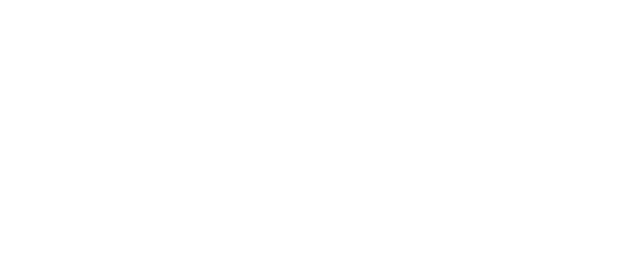
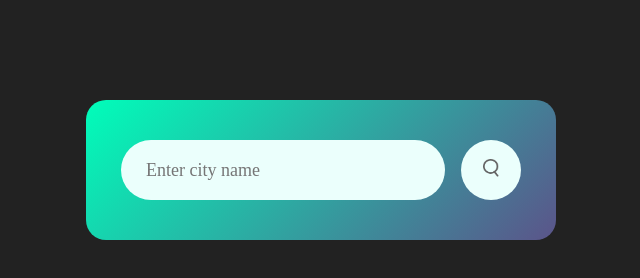
Before and after one commit to Raviraj2022/weather-app, a plain HTML site: page index.html in a window 1280 px wide. Shown: the whole page, without its empty margins (319-959 px from the left). Drawn offline with Linux system fonts and the light colour scheme.

Commit message:
complete input and search button styling

```diff
--- a/index.html
+++ b/index.html
@@ -7,6 +7,12 @@
     <link rel="stylesheet" href="./style.css" />
   </head>
   <body>
+    <div class="card">
+      <div class="search">
+        <input type="text" placeholder="Enter city name" spellcheck="false" />
+        <button><img src="./images/search.png" alt="search" /></button>
+      </div>
+    </div>
     <script src="./app.js"></script>
   </body>
 </html>
--- a/style.css
+++ b/style.css
@@ -0,0 +1,48 @@
+* {
+  margin: 0;
+  padding: 0;
+  font-family: "poppins", "sans-serif";
+  box-sizing: border-box;
+}
+body {
+  background-color: #222;
+}
+.card {
+  width: 90%;
+  max-width: 470px;
+  background: linear-gradient(135deg, #00feba, #5b548a);
+  color: #fff;
+  margin: 100px auto;
+  border-radius: 20px;
+  padding: 40px 35px;
+}
+.search {
+  width: 100%;
+  display: flex;
+  align-items: center;
+  justify-content: space-between;
+}
+.search input {
+  border: 0;
+  outline: 0;
+  background: #ebfffc;
+  color: #555;
+  padding: 10px 25px;
+  height: 60px;
+  border-radius: 30px;
+  flex: 1;
+  margin-right: 16px;
+  font-size: 18px;
+}
+.search button {
+  border: 0;
+  outline: 0;
+  background: #ebfffc;
+  border-radius: 50%;
+  width: 60px;
+  height: 60px;
+  cursor: pointer;
+}
+.search button img {
+  width: 16px;
+}
```
